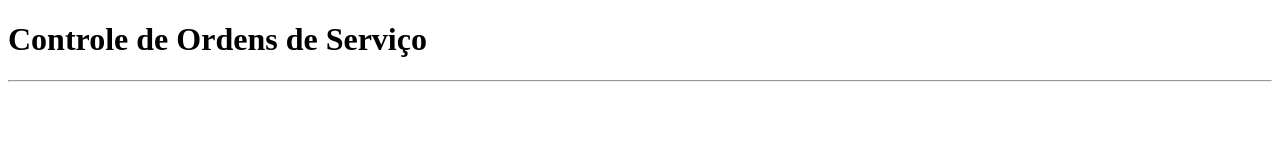
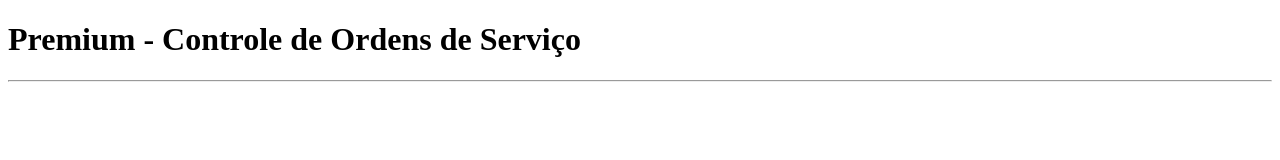
Before and after one commit to marciocruz1976/marciocruz1976.github.io, a plain HTML site: page index.html in a window 1280 px wide. Drawn offline with Linux system fonts and the light colour scheme.

Commit message:
Commit init

```diff
--- a/index.html
+++ b/index.html
@@ -7,7 +7,7 @@
     <title>Premium Esquadrias e Vidros</title>
 </head>
 <body>
-   <h1>Controle de Ordens de Serviço</h1>
+   <h1>Premium - Controle de Ordens de Serviço</h1>
    <hr>
 </body>
 </html>
```
